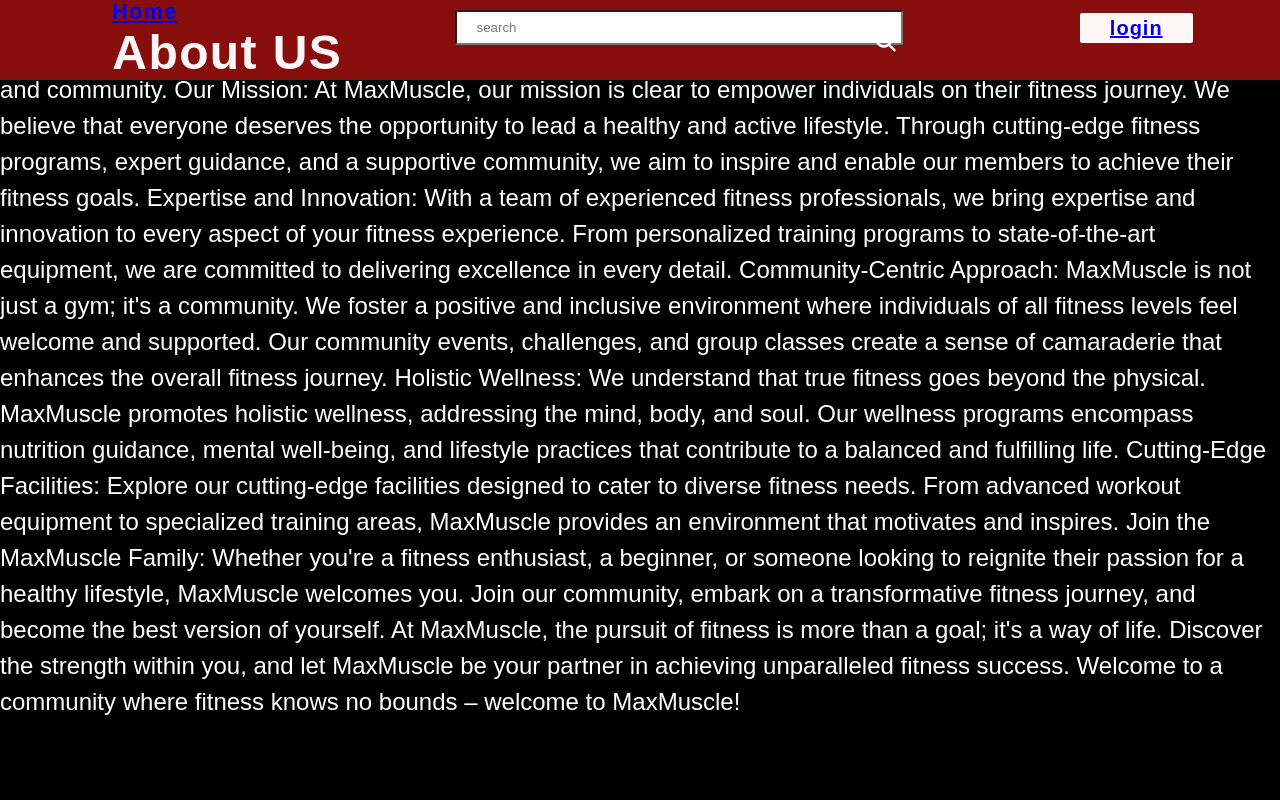
After one commit to OmarAlzaru/WebProject, a PHP site: page /aboutus.html in a window 1280 px wide. The commit adds this page. Run offline with PHP 8.4, Linux system fonts and the light colour scheme; some libraries are stand-ins or nearby versions.

Commit message:
Add files via upload

```diff
--- /dev/null
+++ b/aboutus.html
@@ -0,0 +1,107 @@
+<!DOCTYPE html>
+<html lang="en">
+
+<head>
+    <meta charset="UTF-8">
+    <meta name="viewport" content="width=device-width, initial-scale=1.0">
+    <title>About Us</title>
+    <link rel="stylesheet" href="style.css">
+    <style>
+        body {
+            background-color: black;
+            color: white;
+            display: flex;
+            flex-direction: column;
+            align-items: center;
+            justify-content: center;
+            height: 100vh;
+            margin: 0;
+        }
+
+
+
+
+        p {
+            max-width: 2000px; /* Adjust the max-width as needed */
+            text-align: left;
+            line-height: 1.5;
+            font-size: x-large;
+        }
+
+
+    </style>
+    <script src="https://kit.fontawesome.com/fb29d62ca8.js" crossorigin="anonymous"></script>
+    <link rel="stylesheet" href="https://cdnjs.cloudflare.com/ajax/libs/font-awesome/6.5.1/css/all.min.css">
+</head>
+
+<body>
+    <div class="cont01">
+    </div>
+
+    <header>
+        <div class="header-left">
+            <a href="index.html"><h6>Home</h6></a>
+            <h2>About US</h2>
+            <div class="header-left-p">
+                <a href="index.html"></a>
+            </div>
+        </div>
+
+        <div class="header-center">
+            <input class="header-center-input" type="text" placeholder="search">
+            <i class="fa-solid fa-magnifying-glass"></i>
+        </div>
+
+        <div class="login">
+            <a href="login.html" class="login-btn">login</a>
+            <div class="login_dropdown none">
+                <ul class="login_dropdown_list">
+                    <li class="login_dropdown_li sign_li flex">
+                        <p class="new_login">New Customer</p>
+                        <a href="signup.html" class="signup">Sign Up</a>
+                    </li>
+                    <li class="login_dropdown_li">
+                        <i class="fa-solid fa-circle-user"></i>My Profile
+                    </li>
+                    <li class="login_dropdown_li">
+                        <i class="fa-solid fa-bag-shopping"></i>Order
+                    </li>
+                    <li class="login_dropdown_li">
+                        <i class="fa-solid fa-heart"></i>Wishlist
+                    </li>
+                </ul>
+            </div>
+        </div>
+    </header>
+
+    <p>
+        Welcome to MaxMuscle, where we are dedicated to transforming lives through the power of fitness and wellness. Our About Us section provides a glimpse into the heart and soul of MaxMuscle, showcasing our passion for health, strength, and community.
+
+        Our Mission:
+        At MaxMuscle, our mission is clear to empower individuals on their fitness journey. We believe that everyone deserves the opportunity to lead a healthy and active lifestyle. Through cutting-edge fitness programs, expert guidance, and a supportive community, we aim to inspire and enable our members to achieve their fitness goals.
+
+        Expertise and Innovation:
+        With a team of experienced fitness professionals, we bring expertise and innovation to every aspect of your fitness experience. From personalized training programs to state-of-the-art equipment, we are committed to delivering excellence in every detail.
+
+        Community-Centric Approach:
+        MaxMuscle is not just a gym; it's a community. We foster a positive and inclusive environment where individuals of all fitness levels feel welcome and supported. Our community events, challenges, and group classes create a sense of camaraderie that enhances the overall fitness journey.
+
+        Holistic Wellness:
+        We understand that true fitness goes beyond the physical. MaxMuscle promotes holistic wellness, addressing the mind, body, and soul. Our wellness programs encompass nutrition guidance, mental well-being, and lifestyle practices that contribute to a balanced and fulfilling life.
+
+        Cutting-Edge Facilities:
+        Explore our cutting-edge facilities designed to cater to diverse fitness needs. From advanced workout equipment to specialized training areas, MaxMuscle provides an environment that motivates and inspires.
+
+        Join the MaxMuscle Family:
+        Whether you're a fitness enthusiast, a beginner, or someone looking to reignite their passion for a healthy lifestyle, MaxMuscle welcomes you. Join our community, embark on a transformative fitness journey, and become the best version of yourself.
+
+        At MaxMuscle, the pursuit of fitness is more than a goal; it's a way of life. Discover the strength within you, and let MaxMuscle be your partner in achieving unparalleled fitness success. Welcome to a community where fitness knows no bounds – welcome to MaxMuscle!
+    </p>
+
+    <footer>
+        <!-- Your footer content goes here -->
+    </footer>
+
+</body>
+
+</html>
```
Also changed, not shown: contact.html (added, +97 -0 lines), index.html (+14 -19 lines), returnpolicy.html (added, +97 -0 lines), style.css (line endings or trailing spaces), 1 other file.
